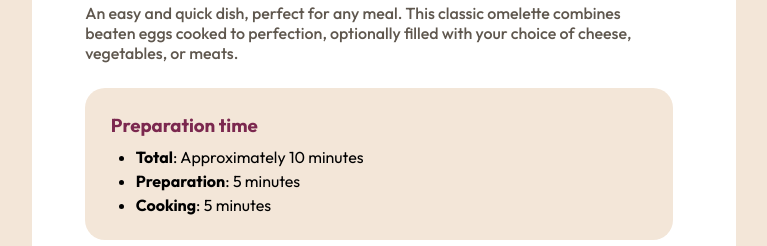
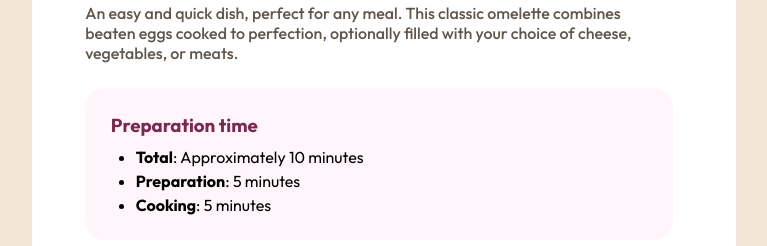
Before and after one commit to shuamamine/recipe-page-frontendmentor, a plain HTML site: page index.html in a window 1280 px wide. Shown: the part 554-800 px from the top of the page, without its empty margins (256-1023 px from the left). Drawn offline with Linux system fonts and the light colour scheme.

Commit message:
corrected color of prep class

```diff
--- a/style.css
+++ b/style.css
@@ -46,7 +46,7 @@ body {
   font-weight: 500;
 }
 .prep {
-  background-color: hsl(30, 54%, 90%);
+  background-color: hsl(330, 100%, 98%);
   padding: 4%;
   line-height: 1.5rem;
   font-family: "Outfit", sans-serif;
```
